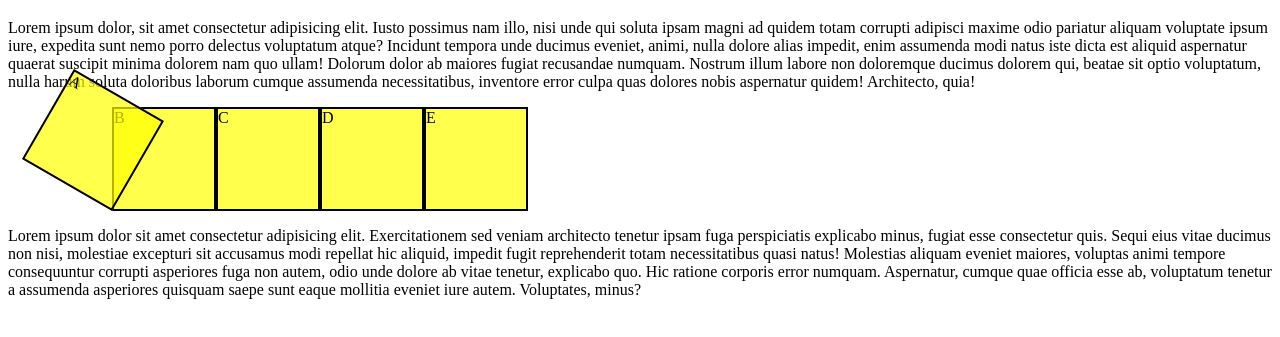
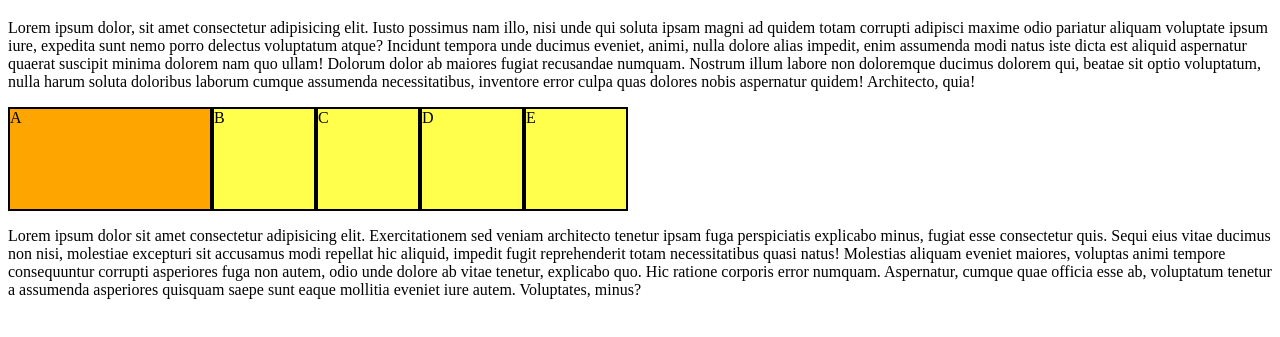
Before and after one commit to yejiseo0725/interactive_web, a plain HTML site: page index.html in a window 1280 px wide. In both pictures the pointer is over the element 60 px from the left and 219 px from the top of the page. Shown: the part 61-398 px from the top of the page. Drawn offline with Linux system fonts and the light colour scheme.

Commit message:
css_transition

```diff
--- a/index.html
+++ b/index.html
@@ -16,19 +16,12 @@
             height: 100px;
             border: 2px solid black;
             background: rgba(255, 255, 0, 0.7);
+            transition: 0.5s ease-in-out;
         }
 
         .box:hover {
-            /* width: 200px; */
-            /* height: 200px; */
-            /* transform: scale(2) rotate(15deg); */
-            /* transform: skewY(-30deg); */
-            /* transform: translate(30px, 10px); */
-            /* transform: translateX(50px); */
-            /* transform: scale(1.5); */
-            transform: rotate(30deg);
-            /* transform-origin: right bottom; */
-            transform-origin: 100% 100%;
+            width: 200px;
+            background-color: orange;
         }
     </style>
 </head>
```
